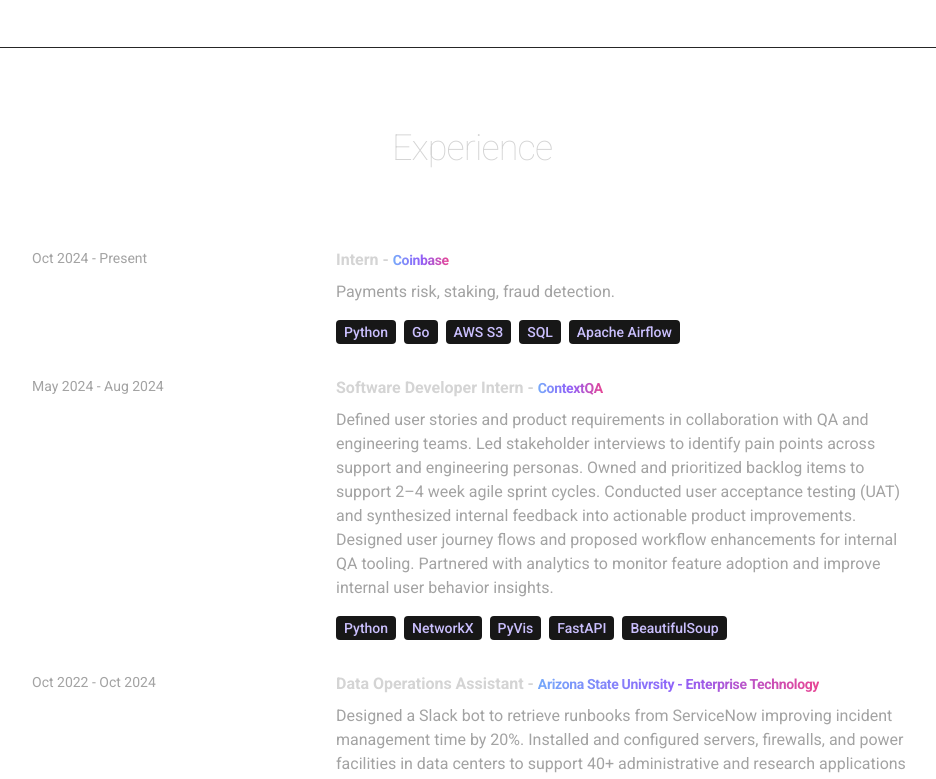
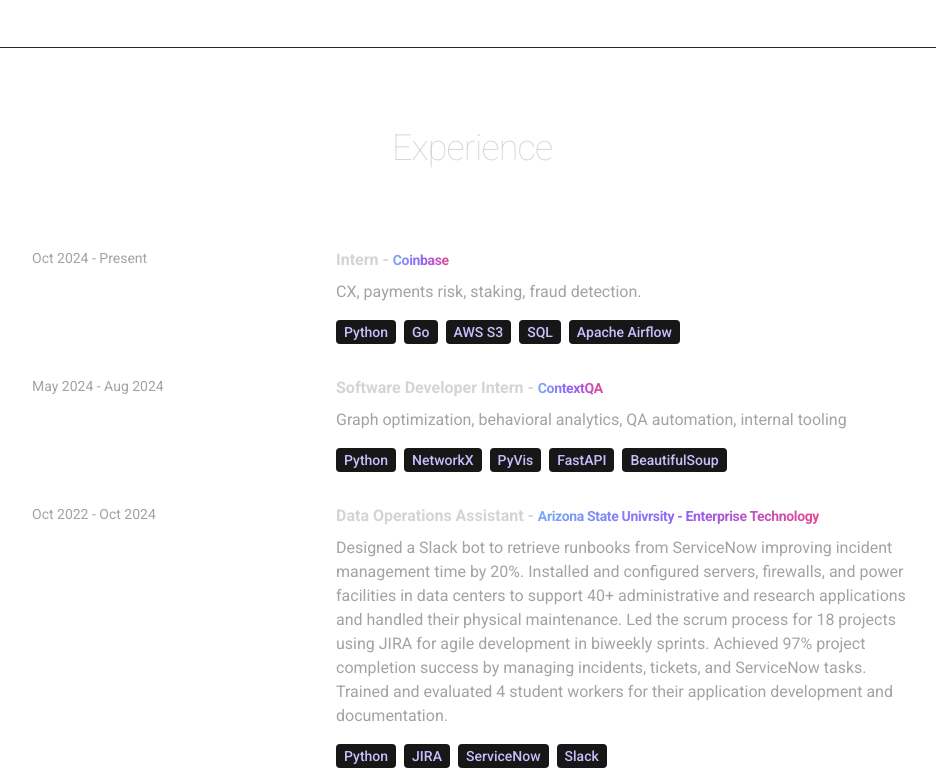
Before and after one commit to aaronbarought/MyPortfolio, a React (Vite) app: page / in a window 1280 px wide. Shown: the part 1094-1873 px from the top of the page, without its empty margins (168-1104 px from the left). Built offline with nearby package versions, Linux system fonts and the light colour scheme.

Commit message:
Update index.js

```diff
--- a/src/constants/index.js
+++ b/src/constants/index.js
@@ -12,25 +12,14 @@
     year: "Oct 2024 - Present",
     role: "Intern",
     company: "Coinbase",
-    description: `Payments risk, staking, fraud detection.`,
+    description: `CX, payments risk, staking, fraud detection.`,
     technologies: ["Python", "Go", "AWS S3", "SQL", "Apache Airflow"],
   },
   {
     year: "May 2024 - Aug 2024",
     role: "Software Developer Intern",
     company: "ContextQA",
-    description: `Defined user stories and product requirements in collaboration with QA and engineering teams.
-
-Led stakeholder interviews to identify pain points across support and engineering personas.
-
-Owned and prioritized backlog items to support 2–4 week agile sprint cycles.
-
-Conducted user acceptance testing (UAT) and synthesized internal feedback into actionable product improvements.
-
-Designed user journey flows and proposed workflow enhancements for internal QA tooling.
-
-Partnered with analytics to monitor feature adoption and improve internal user behavior insights.
-    `,
+    description: `Graph optimization, behavioral analytics, QA automation, internal tooling`,
     technologies: ["Python", "NetworkX", "PyVis", "FastAPI", "BeautifulSoup"],
   },
   {
```
